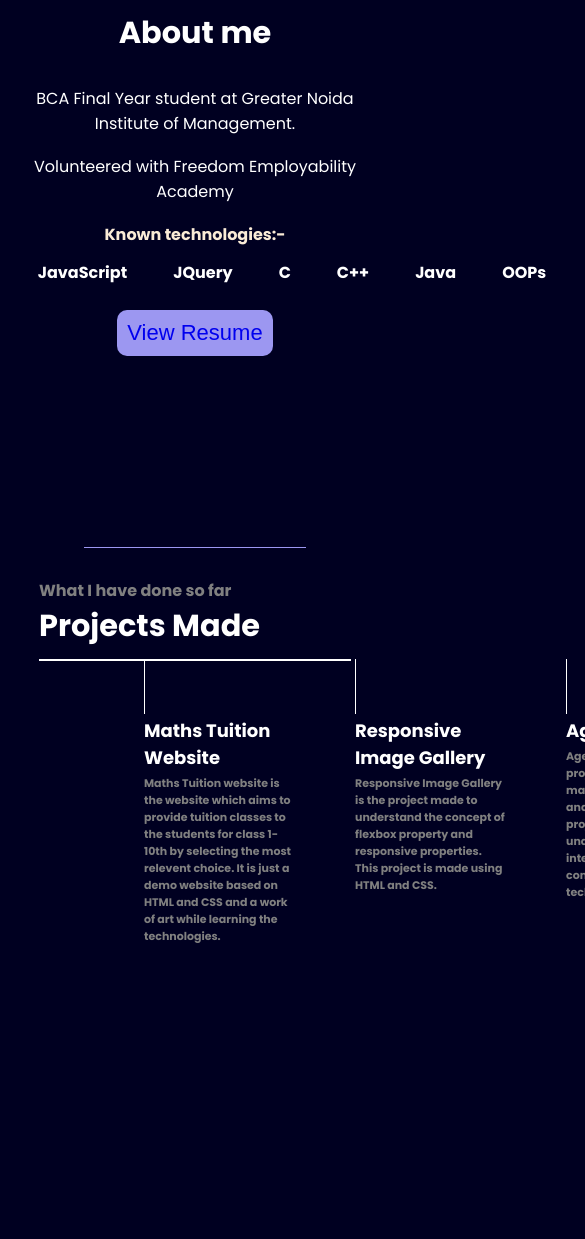
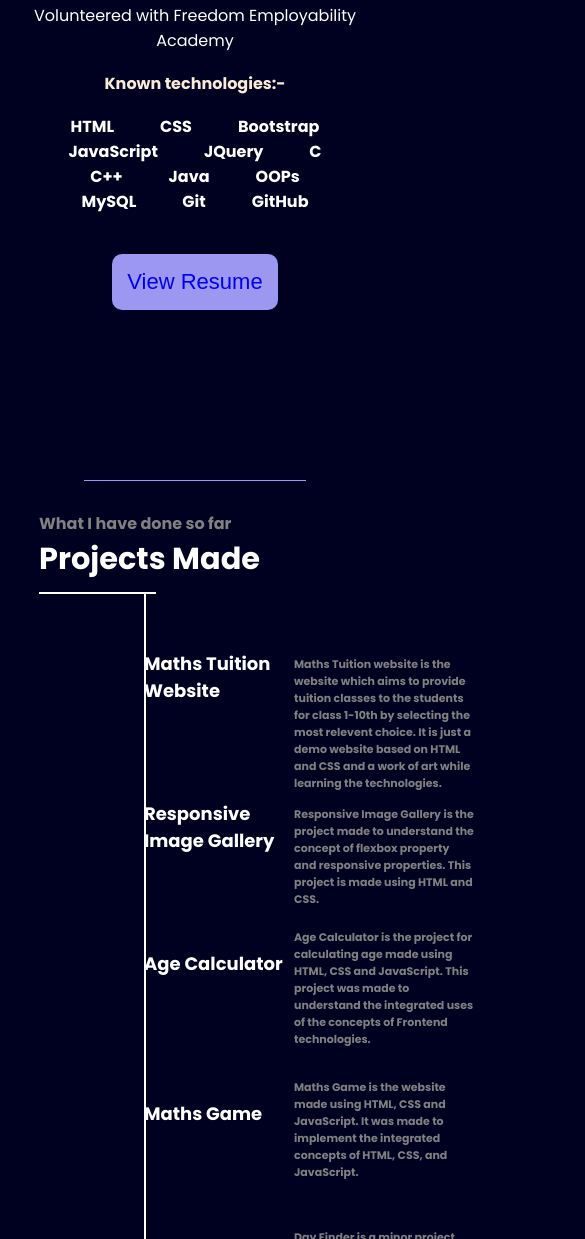
Before and after one commit to ravisingh-0/SelfPortfolio, a plain HTML site: page index.html in a window 390 px wide. Shown: the part 761-2000 px from the top of the page, 585 px wide, since content can reach past the window. Drawn offline with nearby package versions, Linux system fonts and the light colour scheme.

Commit message:
version 2

```diff
--- a/index.html
+++ b/index.html
@@ -54,6 +54,8 @@
                     <li>Java</li>
                     <li>OOPs</li>
                     <li>MySQL</li>
+                    <li>Git</li>
+                    <li>GitHub</li>
                 </ul>
                 <button><a href="https://drive.google.com/file/d/1ru225XXNnlJo-H71I0x6X6B95VfyBviB/view?usp=sharing" target="_blank">View Resume</a></button>
             </div>
@@ -105,7 +107,7 @@
                     <div class="vertical-title">
                         <a href="https://github.com/ravisingh-0" target="_blank">Day Finder</a>
                     </div>
-                    <div class="vertical-desc">
+                    <div id="vd5" class="vertical-desc">
                         Day Finder is a minor project made using Java. This project tells the day of for the date entered in the year after 16th century.
                     </div>
                 </div>
@@ -136,7 +138,7 @@
             </div>
         </div>
         <div class="footer-rights">
-            Copyright &copy raviportfolio.netlify.app | All rights reserved
+            Copyright &copy raviportfoliuo.netlify.app | All rights reserved
         </div>
     </footer>
     <script src="https://unpkg.com/typed.js@2.1.0/dist/typed.umd.js"></script>
--- a/style.css
+++ b/style.css
@@ -1,11 +1,11 @@
 *{
+    box-sizing: border-box;
     margin: 0;
     padding: 0;
 }
 
 body{
     background-color: rgb(0, 0, 33);
-    /* background-color: rgb(182, 182, 213); */
     color: white;
     font-family:'Poppins', sans-serif;
 }
@@ -17,6 +17,27 @@ nav{
     background-color: rgb(13, 13, 79);
 
 }
+
+@media only screen and (max-width: 580px) {
+    body {
+      width:100vw;
+    }
+     #home ul{
+        display: flex;
+        flex-wrap: wrap;
+        flex-direction: column;
+
+        height: 100px;
+        display: block;
+    }
+    nav{
+        display: flex;
+        justify-content: space-around;
+        align-items: center;
+        height: 150px;
+        background-color: rgb(13, 13, 79);
+    }
+  }
 
 nav ul{
     display: flex;
@@ -59,6 +80,18 @@ nav ul li a:hover{
 
 #element{
     color: rgb(115, 115, 241);
+}
+
+@media only screen and (max-width: 580px){
+    .firstSection{
+        display: flex;
+        justify-content: space-around;
+        align-items: center;
+        margin: 80px 0;
+    }
+    .leftSection{
+        font-size: 1.3rem;
+    }
 }
 
 main hr{
@@ -116,6 +149,33 @@ section #known-tech{
     text-decoration: none;
 }
 
+@media only screen and (max-width: 580px){
+    .about-section{
+        max-width: 90vw;
+        margin:auto;
+        height: 70vh;
+    }
+
+    .about-section button{
+        background-color: #9c97f1;
+        /* background-color: #0a0747; */
+        margin: 30px;
+        font-size: 22px;
+        border: none;
+        padding: 15px;
+        border-radius: 10px;
+    }
+    section #known-tech{
+        display: flex;
+        flex-wrap: wrap;
+        margin: 5px;
+        padding: 5px;
+        list-style: none;
+        justify-content: center;
+        align-content: center;
+    }
+}
+
 
 .secondSection{
     max-width: 80vw;
@@ -169,15 +229,47 @@ section #known-tech{
     font-size: 11px;
 }
 
+@media only screen and (max-width: 580px){
+    .secondSection{
+        width: 100%;
+        margin:auto;
+        height: 160vh;
+    }
+    .secondSection .box{
+        background: white;
+        width: 30vw;
+        height: 2px;
+        margin: 10px 0;
+        display: flex;
+        flex-wrap: wrap;
+    }
+    .secondSection .vertical{
+        height: 150px;
+        width: 2px;
+        background-color: white;
+        margin: 0 105px;
+    }
+    .vertical-desc{
+        position: relative;
+        left: 150px;
+        color: gray;
+        width: 180px;
+        font-size: 11px;
+        margin-bottom: 10px;
+        top: 10px;
+    }
+
+}
+
 .footer{
     display: flex;
+    flex-wrap: wrap;
     margin: 13px 122px;
     justify-content: space-evenly;
 }
 
 footer{
     background-color: #0e0e1a;
-
 }
 
 .footer ul{
@@ -200,3 +292,11 @@ footer a{
     text-decoration: none;
     color: white;
 }
+
+@media only screen and (max-width: 580px){
+    .footer{
+        display: flex;
+        margin: 20px 48px;
+        justify-content: space-evenly;
+    }
+}
```
